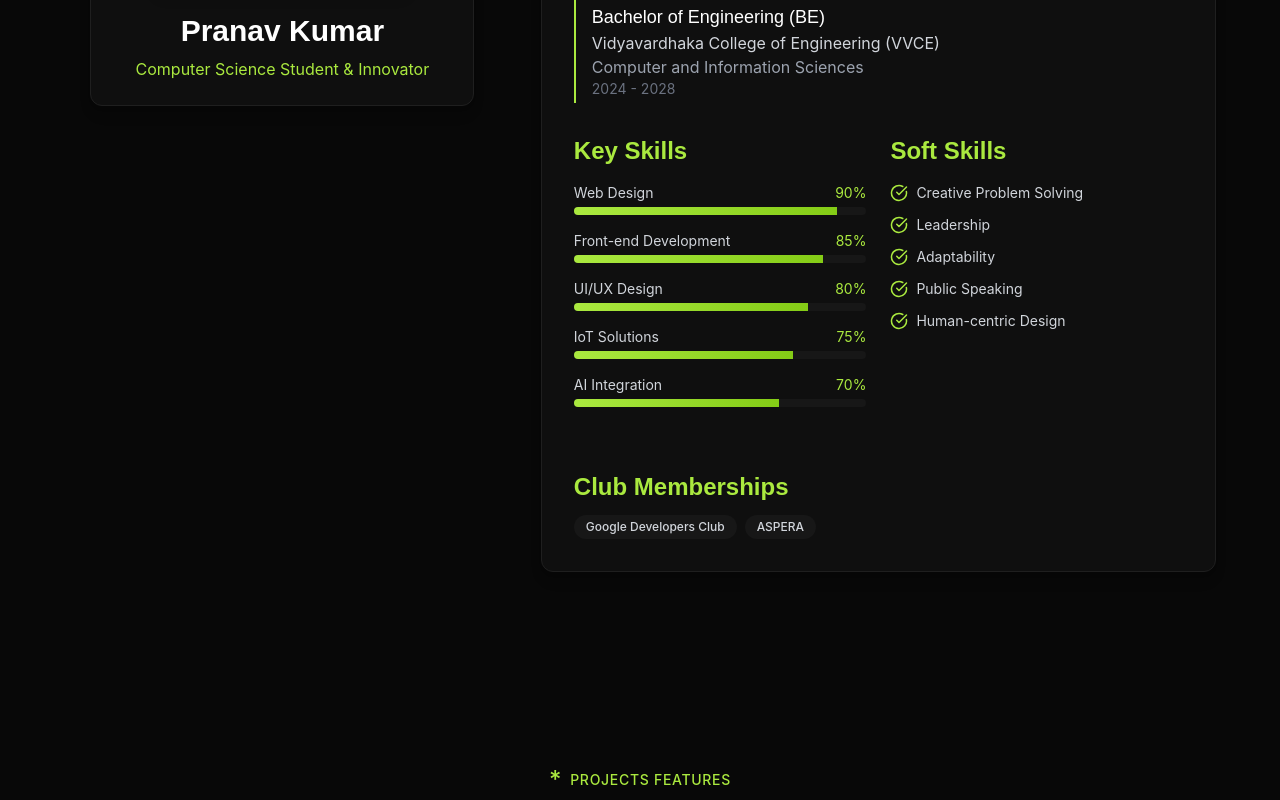
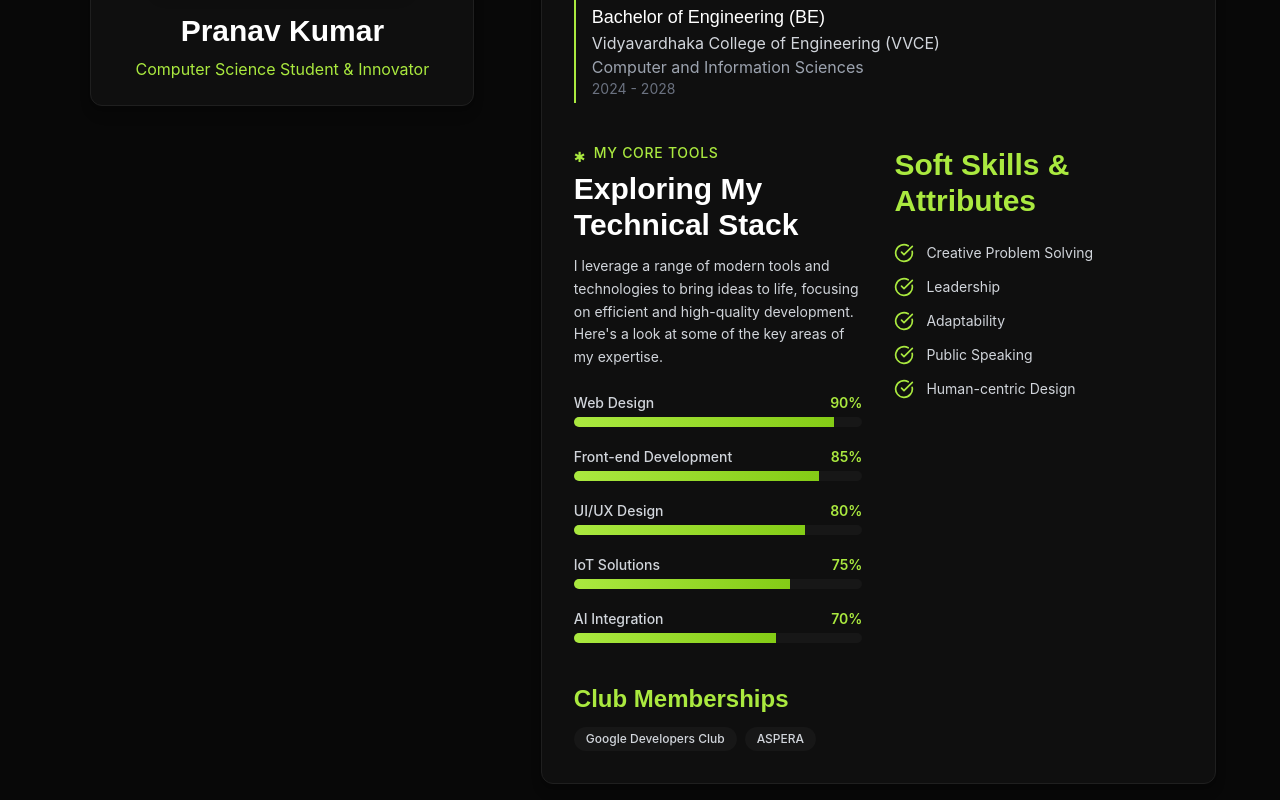
Before and after one commit to Pranavprog/Oreva-Portfolio, a React (Vite) app: page / in a window 1280 px wide. Shown: the part 1300-2100 px from the top of the page. Built offline with nearby package versions, Linux system fonts and the light colour scheme.

Commit message:
Add skills showcase to Hero section
Implement a skills showcase section in the Hero component, mirroring the design from the provided image. This includes adding visual elements to highlight key skills.

```diff
--- a/src/components/About.tsx
+++ b/src/components/About.tsx
@@ -67,17 +67,28 @@ const About: React.FC = () => {
                 ))}
               </div>
 
-              <div className="grid grid-cols-1 sm:grid-cols-2 gap-6 mt-8">
-                <div>
-                  <h4 className="text-2xl font-semibold text-primary mb-4">Key Skills</h4>
-                  <div className="space-y-4 mb-8">
+              <div className="grid grid-cols-1 sm:grid-cols-2 gap-x-8 gap-y-10 mt-10"> {/* Adjusted gap and mt */}
+                <div> {/* Column for Core Tools / Key Skills */}
+                  <div className="mb-6">
+                    <p className="section-title-pretext">
+                      <span className="icon">✱</span> My Core Tools
+                    </p>
+                    <h3 className="text-2xl md:text-3xl font-bold text-white mt-1 mb-3">
+                      Exploring My Technical Stack
+                    </h3>
+                    <p className="text-gray-300 text-sm leading-relaxed">
+                      I leverage a range of modern tools and technologies to bring ideas to life, focusing on efficient and high-quality development. Here's a look at some of the key areas of my expertise.
+                    </p>
+                  </div>
+
+                  <div className="space-y-5">
                     {skills.map((skill, index) => (
                       <div key={index}>
                         <div className="flex justify-between mb-1">
-                          <span className="text-gray-300 text-sm">{skill.name}</span>
-                          <span className="text-primary text-sm">{skill.percentage}%</span>
+                          <span className="text-gray-300 text-sm font-medium">{skill.name}</span>
+                          <span className="text-primary text-sm font-semibold">{skill.percentage}%</span>
                         </div>
-                        <div className="h-2 bg-muted rounded-full overflow-hidden">
+                        <div className="h-2.5 bg-muted rounded-full overflow-hidden"> {/* Slightly thicker bar */}
                           <div
                             className="h-full bg-gradient-to-r from-primary to-lime-500 transition-all duration-1000 ease-out"
                             style={{ width: `${skill.percentage}%` }}
@@ -88,9 +99,9 @@ const About: React.FC = () => {
                   </div>
                 </div>
 
-                <div>
-                  <h4 className="text-2xl font-semibold text-primary mb-4">Soft Skills</h4>
-                  <div className="space-y-3">
+                <div> {/* Column for Soft Skills */}
+                  <h4 className="text-2xl md:text-3xl font-semibold text-primary mb-6 pt-1">Soft Skills & Attributes</h4> {/* Adjusted title and margin */}
+                  <div className="space-y-3.5"> {/* Slightly increased spacing */}
                     {[
                       "Creative Problem Solving",
                       "Leadership",
@@ -98,8 +109,8 @@ const About: React.FC = () => {
                       "Public Speaking",
                       "Human-centric Design"
                     ].map((skill, index) => (
-                      <div key={index} className="flex items-center space-x-2">
-                        <CheckCircle size={18} className="text-primary" />
+                      <div key={index} className="flex items-center space-x-3">
+                        <CheckCircle size={20} className="text-primary shrink-0" />
                         <span className="text-gray-300 text-sm">{skill}</span>
                       </div>
                     ))}
@@ -107,7 +118,7 @@ const About: React.FC = () => {
                 </div>
               </div>
 
-              <h4 className="text-2xl font-semibold text-primary mb-3 mt-8">Club Memberships</h4>
+              <h4 className="text-2xl font-semibold text-primary mb-3 mt-10">Club Memberships</h4> {/* Adjusted mt */}
               <div className="flex flex-wrap gap-2">
                 {clubs.map((club, index) => (
                   <span
```
